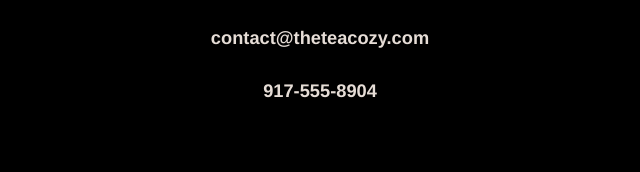
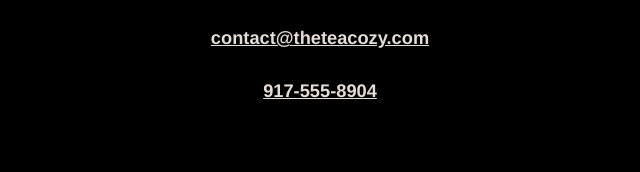
Before and after one commit to BrewsNGrams/tea_cozy, a plain HTML site: page index.html in a window 1280 px wide. Shown: the part 2240-2412 px from the top of the page, 320-960 px from the left. Drawn offline with Linux system fonts and the light colour scheme.

Commit message:
Added clickable e-mail and phone #.

```diff
--- a/index.html
+++ b/index.html
@@ -6,6 +6,9 @@
     <link rel="stylesheet" type="text/css" href="resources/css/style.css">
   </head>
   <body>
+
+    <!-- Flexbox header. No space-between. Worked with 'center' and text align right for the nav tag. Still not sure I understand why....
+    Figured it out!! Applying flex-grow: 1 ensures the nav fills all vailable space between the logo and the a elements!!-->
     <header class="flex-container">
 
       <img src="resources\imgs\img-tea-cozy-logo.png" alt="">
@@ -19,6 +22,7 @@
 
     </header>
 
+    <!--Main container for website content. Flexbox-->
     <main>
       <section id="mission" class="flex-container">
         <div class="banner">
@@ -29,12 +33,16 @@
         </div>
       </section>
 
+
+      <!--Product selection section. 'products' is a flexbox-->
       <section id="store">
 
         <h2>Tea of the Month</h2>
         <h4>What's Steeping at the Tea Cozy?</h4>
 
         <div class="flex-container products">
+
+          <!-- No need to make 'items' column flexboxes. 'block' display ensures img and description stack-->
 
           <div class="item">
 
@@ -74,13 +82,15 @@
         </div>
       </section>
 
+      <!-- Locations scetion. Flexbox necesary to center and align 'location' boxes.-->
+
       <section id="locations">
 
         <h2>Locations</h2>
 
         <div class="flex-container locations">
 
-
+        <!--display block works very similarly for the 'location' boxes. What advantage does the flexbox add?-->
         <div class="location">
           <h3>Downtown</h3>
           <p>384 West 4th St</p>
@@ -104,11 +114,17 @@
       </div>
       </section>
 
+      <!--address seems more semantic here. remember to set font-style to 'normal' as address renders 'italic' as default-->
+
       <address id="contact">
 
         <h2>Tea Cozy</h2>
-        <h5>contact@theteacozy.com</h5>
-        <h5>917-555-8904</h5>
+        <h5>
+          <a href="mailto:contact@theteacozy.com">contact@theteacozy.com</a>
+        </h5>
+        <h5>
+          <a href="tel:9175558904">917-555-8904</a>
+        </h5>
 
       </address>
     </main>
```
